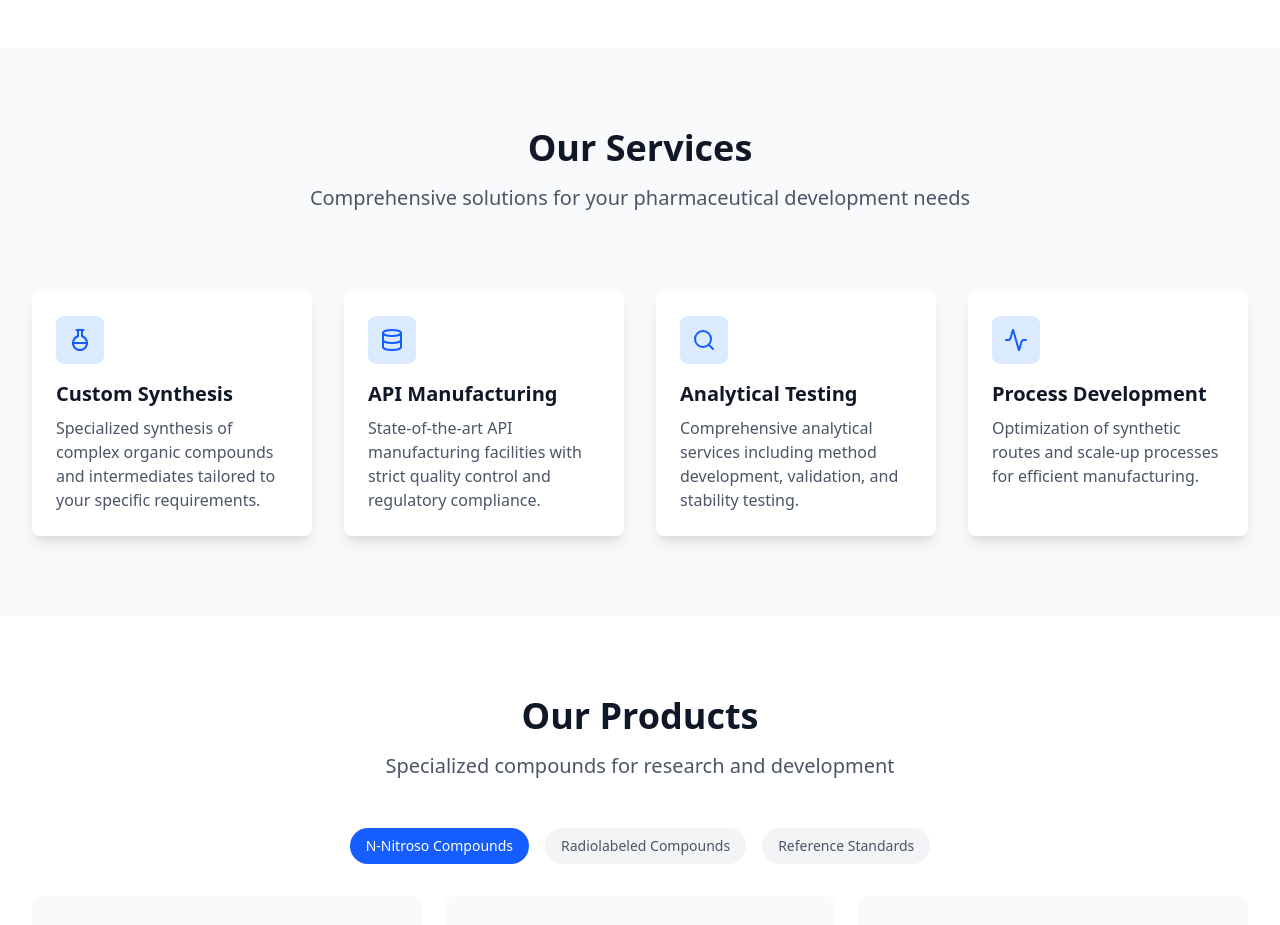
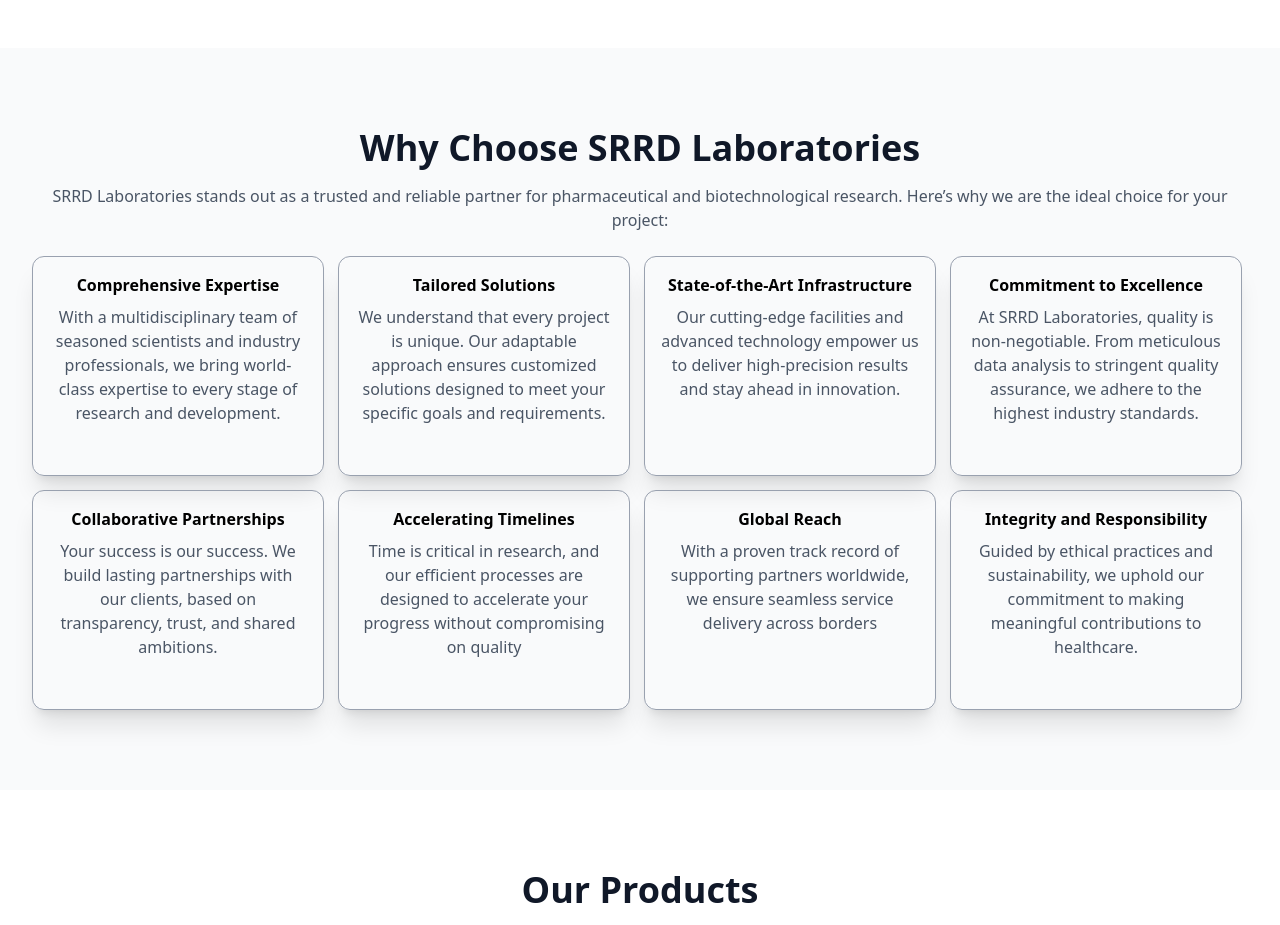
Before and after one commit to Jaswanth27032003/srrd, a React (Vite) app: page / in a window 1280 px wide. Shown: the part 1480-2405 px from the top of the page. Built offline with nearby package versions, Linux system fonts and the light colour scheme.

Commit message:
Update Services.tsx

```diff
--- a/src/components/Services.tsx
+++ b/src/components/Services.tsx
@@ -28,31 +28,80 @@
         <section id="services" className="py-20 bg-gray-50">
             <div className="max-w-7xl mx-auto px-4 sm:px-6 lg:px-8">
                 <div className="text-center">
-                    <h2 className="text-3xl font-bold text-gray-900 sm:text-4xl">Our Services</h2>
-                    <p className="mt-4 text-xl text-gray-600">
-                        Comprehensive solutions for your pharmaceutical development needs
+                    <h2 className="text-3xl font-bold text-gray-900 sm:text-4xl">Why Choose SRRD Laboratories</h2>
+                    <p className="mt-4 text-m text-gray-600">
+                        SRRD Laboratories stands out as a trusted and reliable partner for pharmaceutical
+                        and biotechnological research. Here’s why we are the ideal choice for your project:
                     </p>
+
                 </div>
-
-                <div className="mt-20">
-                    <div className="grid grid-cols-1 gap-8 md:grid-cols-2 lg:grid-cols-4">
-                        {services.map((service, index) => (
-                            <div
-                                key={index}
-                                className="bg-white rounded-lg shadow-lg p-6 hover:shadow-xl transition duration-300"
-                            >
-                                <div className="w-12 h-12 bg-blue-100 rounded-lg flex items-center justify-center mb-4">
-                                    <service.icon className="h-6 w-6 text-blue-600" />
-                                </div>
-                                <h3 className="text-xl font-semibold text-gray-900 mb-2">
-                                    {service.title}
-                                </h3>
-                                <p className="text-gray-600">{service.description}</p>
-                            </div>
-                        ))}
+                <div className="flex flex-wrap gap-3.5 mt-6 w-full">
+                    {/* Item 1 */}
+                    <div className="flex flex-col items-center w-[calc(25%-0.75rem)] h-[220px] shadow-xl border border-gray-400 p-4 rounded-xl">
+                        <span className="font-bold text-black text-center">Comprehensive Expertise</span>
+                        <p className="text-gray-600 mt-2 text-center">
+                            With a multidisciplinary team of seasoned scientists and industry professionals, we bring world-class expertise to every stage of research and development.
+                        </p>
+                    </div>
+                    {/* Item 2 */}
+                    <div className="flex flex-col items-center w-[calc(25%-0.75rem)] h-[220px] shadow-xl border border-gray-400 p-4 rounded-xl">
+                        <span className="font-bold text-black text-center">Tailored Solutions</span>
+                        <p className="text-gray-600 mt-2 text-center">
+                            We understand that every project is unique. Our adaptable
+                            approach ensures customized solutions designed to meet your specific goals
+                            and requirements.
+                        </p>
+                    </div>
+                    {/* Item 3 */}
+                    <div className="flex flex-col items-center w-[calc(25%-0.75rem)] h-[220px] shadow-xl border border-gray-400 p-4 rounded-xl">
+                        <span className="font-bold text-black text-center">State-of-the-Art Infrastructure</span>
+                        <p className="text-gray-600 mt-2 text-center">
+                            Our cutting-edge facilities and advanced
+                            technology empower us to deliver high-precision results and stay ahead in
+                            innovation.
+                        </p>
+                    </div>
+                    {/* Item 4 */}
+                    <div className="flex flex-col items-center w-[calc(25%-0.75rem)] h-[220px] shadow-xl border border-gray-400 p-4 rounded-xl">
+                        <span className="font-bold text-black text-center">Commitment to Excellence</span>
+                        <p className="text-gray-600 mt-2 text-center">
+                            At SRRD Laboratories, quality is non-negotiable.
+                            From meticulous data analysis to stringent quality assurance, we adhere to the
+                            highest industry standards.                         </p>
+                    </div>
+                    {/* Item 5 */}
+                    <div className="flex flex-col items-center w-[calc(25%-0.75rem)] h-[220px] shadow-xl border border-gray-400 p-4 rounded-xl">
+                        <span className="font-bold text-black text-center">Collaborative Partnerships</span>
+                        <p className="text-gray-600 mt-2 text-center">
+                            Your success is our success. We build lasting
+                            partnerships with our clients, based on transparency, trust, and shared
+                            ambitions.
+                        </p>
+                    </div>
+                    {/* Item 6 */}
+                    <div className="flex flex-col items-center w-[calc(25%-0.75rem)] h-[220px] shadow-xl border border-gray-400 p-4 rounded-xl">
+                        <span className="font-bold text-black text-center">Accelerating Timelines</span>
+                        <p className="text-gray-600 mt-2 text-center">
+                            Time is critical in research, and our efficient processes
+                            are designed to accelerate your progress without compromising on quality                        </p>
+                    </div>
+                    {/* Item 7 */}
+                    <div className="flex flex-col items-center w-[calc(25%-0.75rem)] h-[220px] shadow-xl border border-gray-400 p-4 rounded-xl">
+                        <span className="font-bold text-black text-center">Global Reach</span>
+                        <p className="text-gray-600 mt-2 text-center">
+                            With a proven track record of supporting partners worldwide, we
+                            ensure seamless service delivery across borders                        </p>
+                    </div>
+                    {/* Item 8 */}
+                    <div className="flex flex-col items-center w-[calc(25%-0.75rem)] h-[220px] shadow-xl border border-gray-400 p-4 rounded-xl">
+                        <span className="font-bold text-black text-center">Integrity and Responsibility</span>
+                        <p className="text-gray-600 mt-2 text-center">
+                            Guided by ethical practices and sustainability, we
+                            uphold our commitment to making meaningful contributions to healthcare.
+                        </p>
                     </div>
                 </div>
             </div>
-        </section>
+        </section >
     );
 }
```
